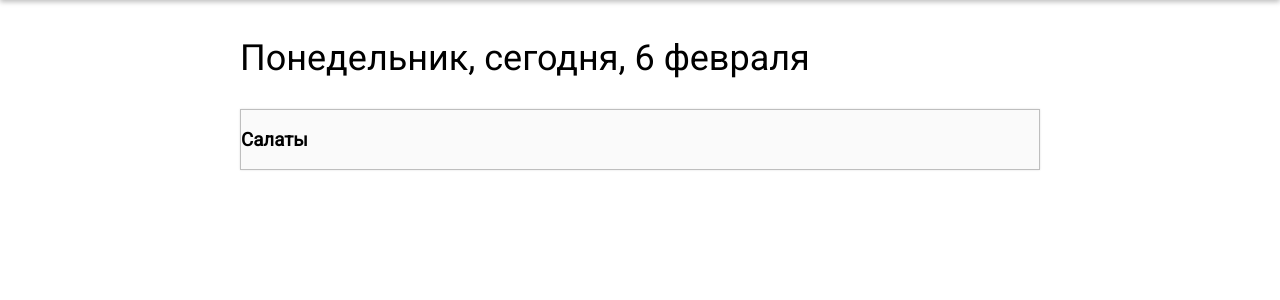
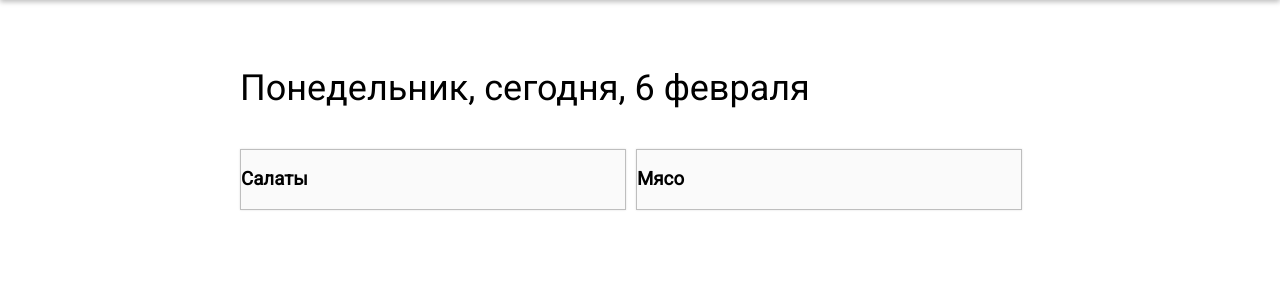
Before and after one commit to kiselevn/kiselevn.github.io, a PHP site: page / in a window 1280 px wide. Shown: the part 56-356 px from the top of the page. Run offline with PHP 8.4, Linux system fonts and the light colour scheme.

Commit message:
Переверстал в грид

```diff
--- a/obeder/css/style.css
+++ b/obeder/css/style.css
@@ -3,20 +3,17 @@ body {
   font-family: 'Roboto', sans-serif;
   font-size: 16px;
   color: #000;
+  margin: 0 auto;
 }
 h2 {
   font-size: 36px;
   font-weight: 400;
-}
-.container {
-  margin: 0 auto;
 }
 .header {
   position: fixed;
   top: 0;
   left: 0;
   right: 0;
-  /* width: 1024px; */
   height: 56px;
   text-align: center;
   line-height: 54px;
@@ -103,7 +100,18 @@ h2 {
 
 /* content */
 .content {
+  margin: 0 auto;
   margin-top: 56px;
+  width: 800px;
+}
+section {
+  display: grid;
+  grid-template-columns: repeat(2, minmax(100px, 386px));
+  grid-gap: 10px;
+}
+section h2 {
+  grid-column-start: 1;
+  grid-column-end: -1;
 }
 section:first-child {
   margin-top: 93px;
@@ -114,10 +122,3 @@ article {
   box-shadow: 0px 2px 2px 0px rgba(0,0,0,0.24);
   box-shadow: 0px 0px 2px 0px rgba(0,0,0,0.12);
 }
-
-
-@media (min-width: 800px) {
-  .container {
-    width: 800px;
-  }
-}
--- a/obeder/index.html
+++ b/obeder/index.html
@@ -23,7 +23,6 @@
       <p>Ем</p>
     </div>
   </div>
-  <div class="container">
   <div class="content">
     <section>
       <h2>Понедельник, сегодня, 6 февраля</h2>
@@ -31,9 +30,12 @@
         <h3>Салаты</h3>
 
       </article>
+      <article>
+        <h3>Мясо</h3>
+
+      </article>
     </section>
     <section></section>
   </div>
-  </div>
 </body>
 </html>
```
Lines whose indentation alone changed are shown as unchanged.
